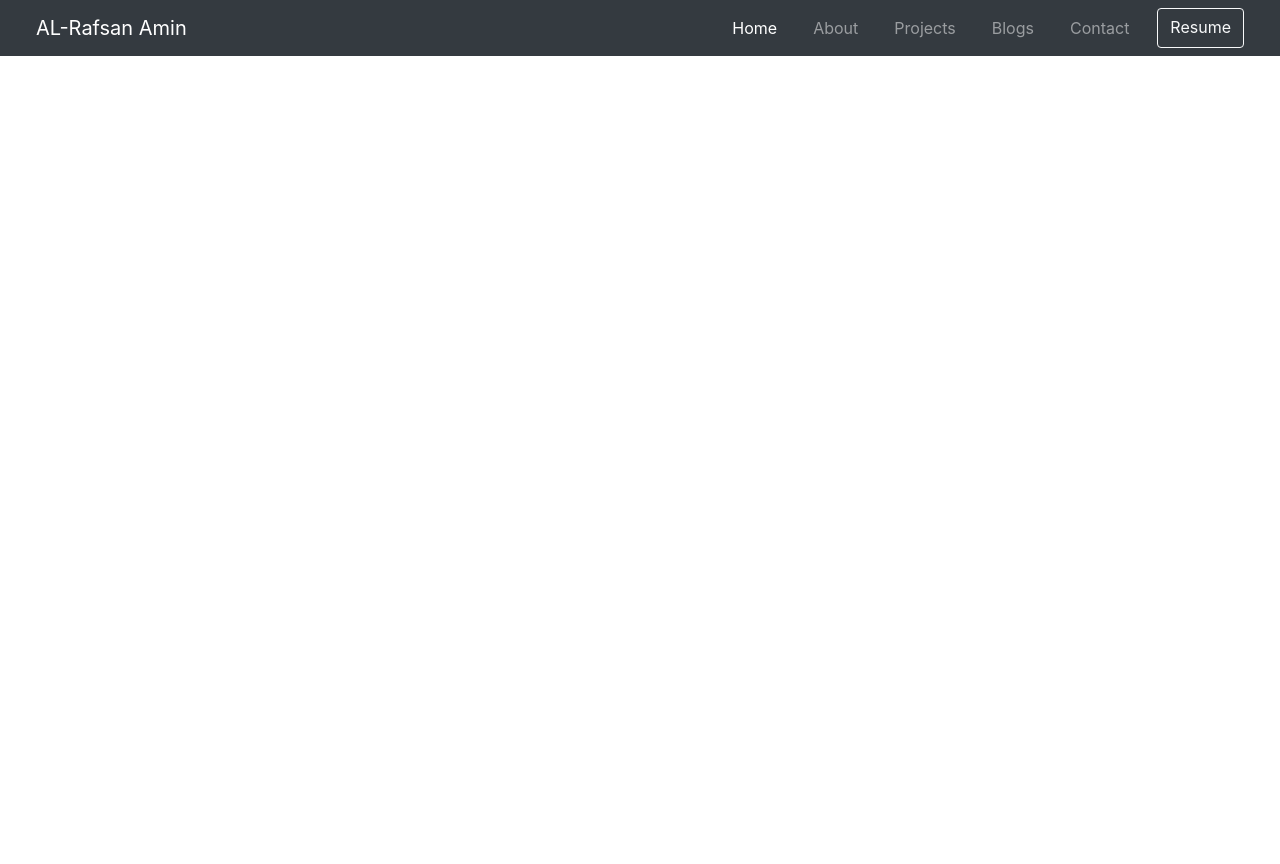
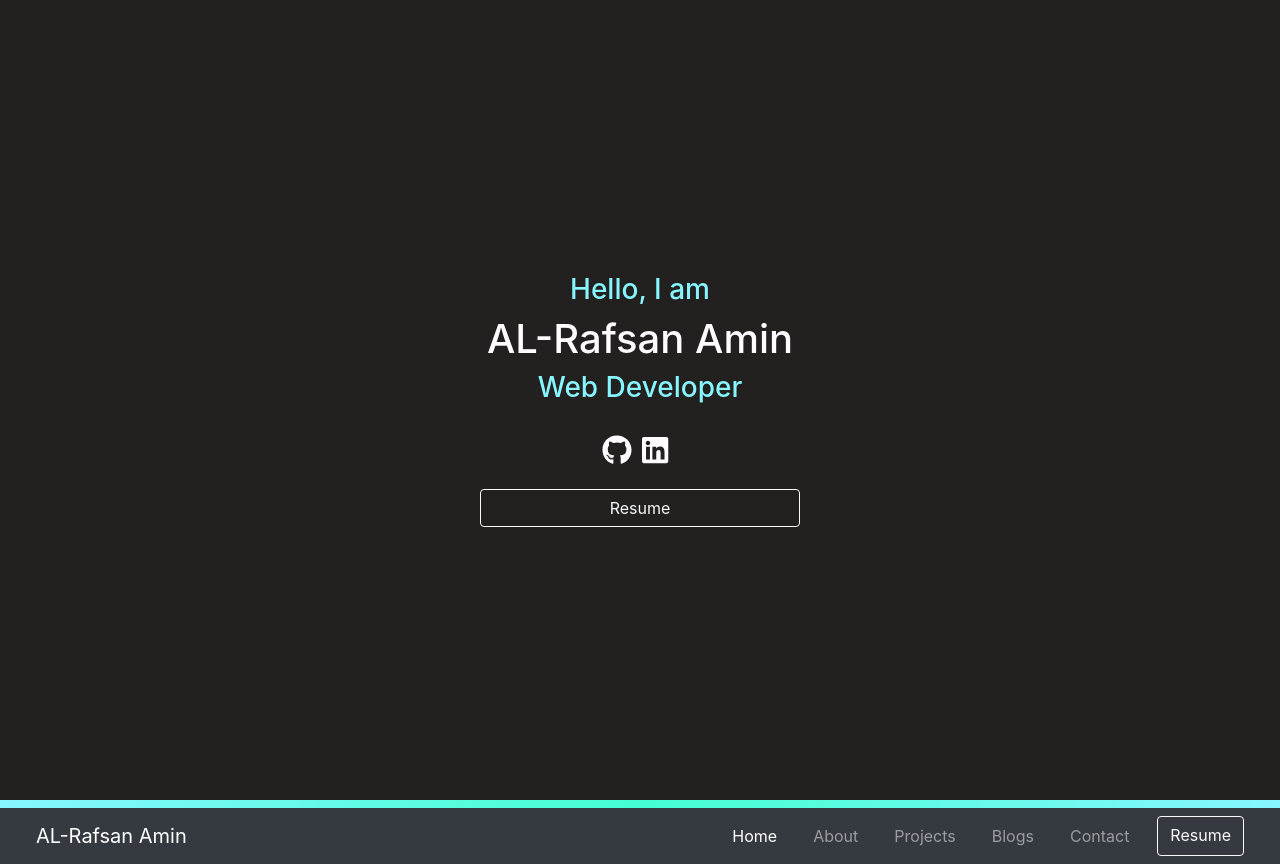
Before and after one commit to rafsan18/my-portfolio, a React (Create React App) app: page / in a window 1280 px wide. Before the commit the page ends 800 px from the top, so only its background shows below. Built offline with nearby package versions, Linux system fonts and the light colour scheme.

Commit message:
banner done

```diff
--- a/package.json
+++ b/package.json
@@ -3,6 +3,10 @@
   "version": "0.1.0",
   "private": true,
   "dependencies": {
+    "@fortawesome/fontawesome-svg-core": "^1.2.32",
+    "@fortawesome/free-brands-svg-icons": "^5.15.1",
+    "@fortawesome/free-solid-svg-icons": "^5.15.1",
+    "@fortawesome/react-fontawesome": "^0.1.12",
     "@testing-library/jest-dom": "^5.11.5",
     "@testing-library/react": "^11.1.0",
     "@testing-library/user-event": "^12.1.10",
--- a/src/App.css
+++ b/src/App.css
@@ -1,38 +1,11 @@
-.App {
-  text-align: center;
+:root {
+    --darkColor: #232020;
+    --lightColor: #fffcff;
+    --brandColor: #87f6ff;
+    --letterSpacing: 0.5rem;
+    --mainTransition: all 0.3s ease-in-out;
 }
 
-.App-logo {
-  height: 40vmin;
-  pointer-events: none;
+.App {
+    text-align: center;
 }
-
-@media (prefers-reduced-motion: no-preference) {
-  .App-logo {
-    animation: App-logo-spin infinite 20s linear;
-  }
-}
-
-.App-header {
-  background-color: #282c34;
-  min-height: 100vh;
-  display: flex;
-  flex-direction: column;
-  align-items: center;
-  justify-content: center;
-  font-size: calc(10px + 2vmin);
-  color: white;
-}
-
-.App-link {
-  color: #61dafb;
-}
-
-@keyframes App-logo-spin {
-  from {
-    transform: rotate(0deg);
-  }
-  to {
-    transform: rotate(360deg);
-  }
-}
--- /dev/null
+++ b/src/components/Home/Hero/Hero.css
@@ -0,0 +1,89 @@
+.hero-container {
+    height: 100vh;
+    background-color: var(--darkColor);
+    position: relative;
+}
+
+.hero-subtitle {
+    color: var(--brandColor);
+    animation: slideFromRight 5s ease-in-out;
+}
+
+.hero-title {
+    color: var(--lightColor);
+    animation: slideFromLeft 5s ease-in-out;
+}
+
+.social-icon-wrapper a {
+    color: var(--lightColor);
+    font-size: 30px;
+}
+
+.social-icon-wrapper a:hover {
+    text-decoration: none;
+}
+.social-icon {
+    margin-right: 10px;
+    animation: showFromSmall 5s ease-in-out;
+}
+.social-icon:hover {
+    transform: translateY(-10px);
+    transition: var(--mainTransition);
+}
+
+.hero-btn {
+    animation: show 5s ease-in-out;
+}
+
+/* animation */
+@keyframes showFromSmall {
+    0% {
+        transform: scale(0);
+        opacity: 0;
+    }
+    100% {
+        transform: scale(1);
+        opacity: 1;
+    }
+}
+
+@keyframes show {
+    0% {
+        transform: scale(2);
+        opacity: 0;
+    }
+    100% {
+        transform: scale(1);
+        opacity: 1;
+    }
+}
+
+@keyframes slideFromRight {
+    0% {
+        transform: translateX(1000px);
+    }
+    50% {
+        transform: translateX(-200px);
+    }
+    75% {
+        transform: translateX(50px);
+    }
+    100% {
+        transform: translateX(0px);
+    }
+}
+
+@keyframes slideFromLeft {
+    0% {
+        transform: translateX(-1000px);
+    }
+    50% {
+        transform: translateX(200px);
+    }
+    75% {
+        transform: translateX(-50px);
+    }
+    100% {
+        transform: translateX(0px);
+    }
+}
--- /dev/null
+++ b/src/components/Home/Hero/Hero.js
@@ -0,0 +1,34 @@
+import { faGithub, faLinkedin } from "@fortawesome/free-brands-svg-icons";
+import { FontAwesomeIcon } from "@fortawesome/react-fontawesome";
+import React from "react";
+import { gitHub, linkedIn, resumeLink } from "../../../data/personalData";
+import "./Hero.css";
+
+const Hero = () => {
+    return (
+        <header className="hero-container d-flex flex-column justify-content-center align-items-center">
+            <h3 className="hero-subtitle">Hello, I am </h3>
+            <h1 className="hero-title">AL-Rafsan Amin</h1>
+            <h3 className="hero-subtitle">Web Developer</h3>
+            <div className="social-icon-wrapper my-3">
+                <a href={gitHub}>
+                    <FontAwesomeIcon icon={faGithub} className="social-icon" />
+                </a>
+                <a href={linkedIn}>
+                    <FontAwesomeIcon
+                        className="social-icon"
+                        icon={faLinkedin}
+                    />
+                </a>
+            </div>
+            <a
+                className="hero-btn btn btn-outline-light w-25"
+                href={resumeLink}
+            >
+                Resume
+            </a>
+        </header>
+    );
+};
+
+export default Hero;
--- /dev/null
+++ b/src/components/Home/Home/Home.css
@@ -0,0 +1,9 @@
+.content-divider {
+    height: 0.5rem;
+    background-image: linear-gradient(
+        to right,
+        var(--brandColor),
+        #44ffd2,
+        var(--brandColor)
+    );
+}
--- a/src/components/Home/Home/Home.js
+++ b/src/components/Home/Home/Home.js
@@ -1,9 +1,13 @@
 import React from "react";
+import Hero from "../Hero/Hero";
 import Navbar from "../Navbar/Navbar";
+import "./Home.css";
 
 const Home = () => {
     return (
         <div>
+            <Hero></Hero>
+            <div className="content-divider"></div>
             <Navbar></Navbar>
         </div>
     );
--- a/src/data/personalData.js
+++ b/src/data/personalData.js
@@ -1,2 +1,6 @@
 export const resumeLink =
     "https://drive.google.com/file/d/1iWfzd-RUzfNDZo_jJ6N6asS80JYkiisn/view?usp=sharing";
+
+export const linkedIn = "https://www.linkedin.com/in/al-rafsan-amin/";
+
+export const gitHub = "https://github.com/rafsan18";
```
Also changed, not shown: 1 other file (tests, documents, lock files or other folders).
